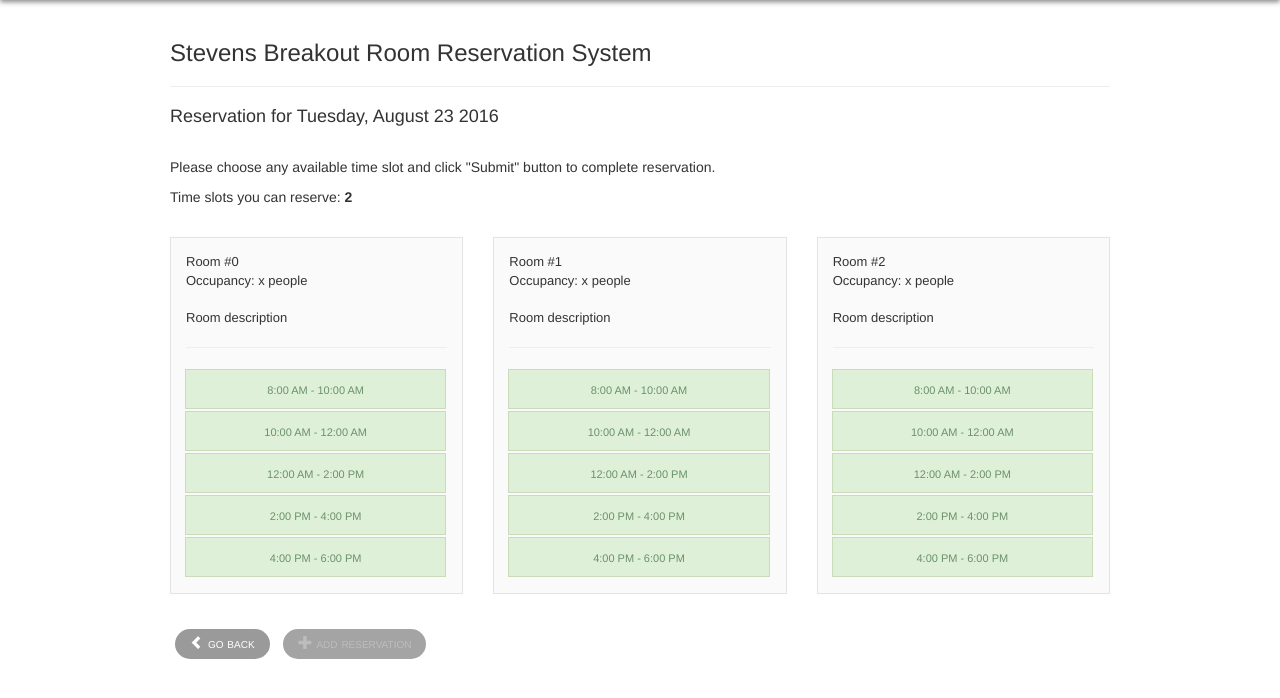
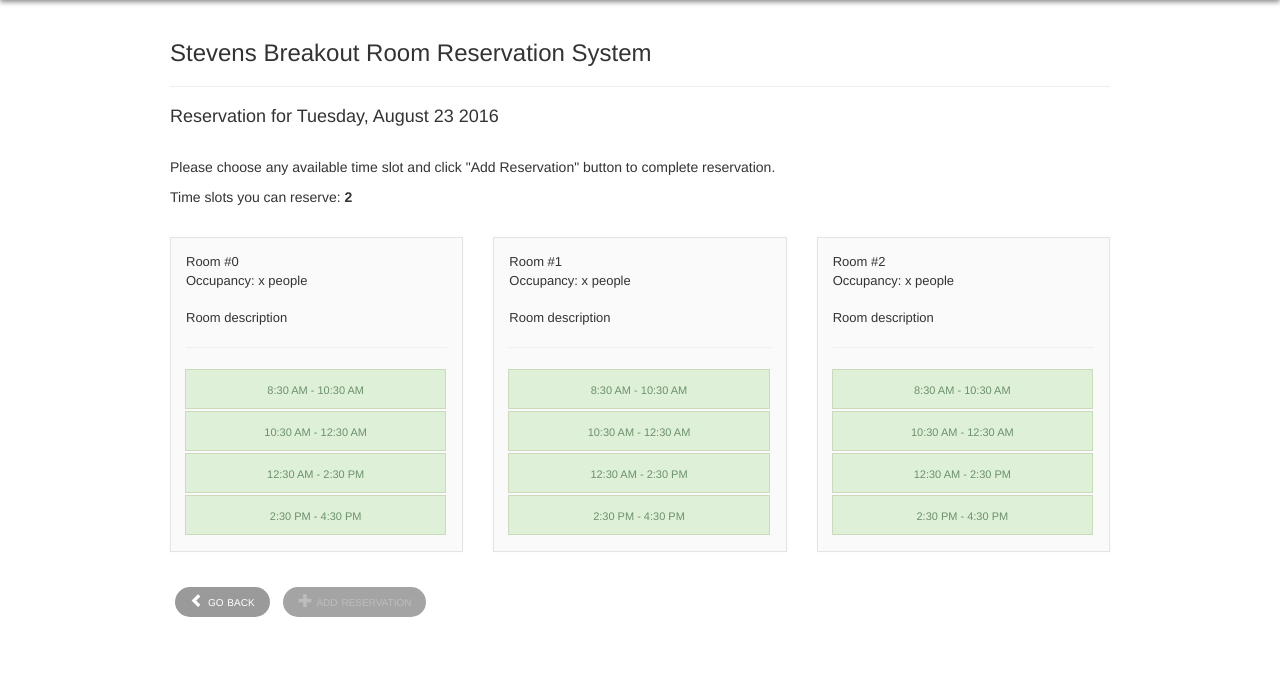
Before and after one commit to AlexBeloglazov/reservestevens, a Django app: page /book/?day=0 in a window 1280 px wide. Shown: the part 51-749 px from the top of the page. Run offline with Django 3.2, Linux system fonts and the light colour scheme; data that the repository does not hold is empty; some libraries are stand-ins or nearby versions.

Commit message:
pre-deplyment changes

```diff
--- a/book/templates/book/book-index.html
+++ b/book/templates/book/book-index.html
@@ -10,14 +10,14 @@
     Our system says you already reached maximum limit of <strong>{{already_reserved}}</strong> reservations per person.
 </p>
 <p>
-    To continue you would have to <u>cancel</u> one of your previous reservations.
+    To continue you need to <u>cancel</u> one of your previous reservations.
     If you would like to do so, please click the button below.
 </p><br><br>
 <a href="{% url 'revoke-index' %}" class="button">my reservations</a>
 {% endif %}
 {% if already_reserved < 2 %}
 <p>
-    Please choose any available time slot and click "Submit" button to complete reservation.
+    Please choose any available time slot and click "Add Reservation" button to complete reservation.
 </p>
 <p>
     Time slots you can reserve: <strong id="max_reserv">{{available}}</strong>
@@ -67,7 +67,6 @@
 <button class="button" disabled type="submit" name="day" value="{{day}}"><span class="glyphicon glyphicon-plus"></span> add reservation</button>
 </form><br>
 {# <img src="/static/busy.gif" width="25" height="25" alt="" />#}
-{# <button type="button" name="Click me" onclick="test();">Click me</button>#}
 {% endif %}
 {% endblock %}
 
--- a/book/templates/book/success.html
+++ b/book/templates/book/success.html
@@ -11,6 +11,6 @@
         <span style="display:table;"><mark>{{reservation.0}}, Period: {{reservation.1}}</mark></span>
         {% endfor %}
     </div>
-     <p>We have send a confirmation letter to your email address.</p><br>
+     <p>We have sent a confirmation letter to your email address.</p><br>
      <p>Thank you for using our system.</p>
 {% endblock %}
--- a/book/views.py
+++ b/book/views.py
@@ -10,11 +10,10 @@ import helpers
 MAX_RESERVATIONS = 2
 DELTAS = ['0', '1']
 ROOMS = ['Room #0', 'Room #1', 'Room #2']
-PERIODS = [ '8:00 AM - 10:00 AM',
-            '10:00 AM - 12:00 AM',
-            '12:00 AM - 2:00 PM',
-            '2:00 PM - 4:00 PM',
-            '4:00 PM - 6:00 PM' ]
+PERIODS = [ '8:30 AM - 10:30 AM',
+            '10:30 AM - 12:30 AM',
+            '12:30 AM - 2:30 PM',
+            '2:30 PM - 4:30 PM',]
 
 # resp.set_cookie('ubname', '7058034')
 
@@ -76,7 +75,7 @@ def index(request):
                         Reservation(date=date.isoformat(), room=i, period=period, ubnumber=ubn).save()
         except ValueError:
             return HttpResponseBadRequest('Bad POST request')
-        print(r_render)
+        # print(r_render)
         return render(request, 'book/success.html', {'date': date.strftime('%A, %B %d %Y'), 'reserved': r_render})
     else:
         return HttpResponseBadRequest("Bad Request")
--- a/reservestevens/settings.py
+++ b/reservestevens/settings.py
@@ -26,6 +26,9 @@ DEBUG = True
 
 ALLOWED_HOSTS = ['*']
 
+ADMINS = (
+    ('Alexander Beloglazov', 'abelogla@buffalo.edu'),
+)
 
 # Application definition
 
@@ -119,6 +122,7 @@ USE_TZ = True
 # Static files (CSS, JavaScript, Images)
 # https://docs.djangoproject.com/en/1.9/howto/static-files/
 
+# STATIC_ROOT = os.path.join(BASE_DIR, 'static')
 STATIC_URL = '/static/'
 STATICFILES_DIRS = [
     os.path.join(BASE_DIR, 'static'),
--- a/revoke/templates/revoke/revoke-index.html
+++ b/revoke/templates/revoke/revoke-index.html
@@ -36,7 +36,7 @@
         <button class="button" disabled type="submit" name="button"><span class="glyphicon glyphicon-trash"></span> remove</button>
     </form>
     {% else %}
-    <p>You do not have any reservations at this moment. I you would like to make one please click button below.</p><br>
+    <p>You do not have any reservations at this moment. If you would like to make one please click button below.</p><br>
     <a href="{% url 'index' %}" class="button"><span class="glyphicon"></span> make reservation</a>
     {% endif %}
 {% endblock %}
```
Also changed, not shown: templates/404.html (added, +9 -0 lines), db.sqlite3.
